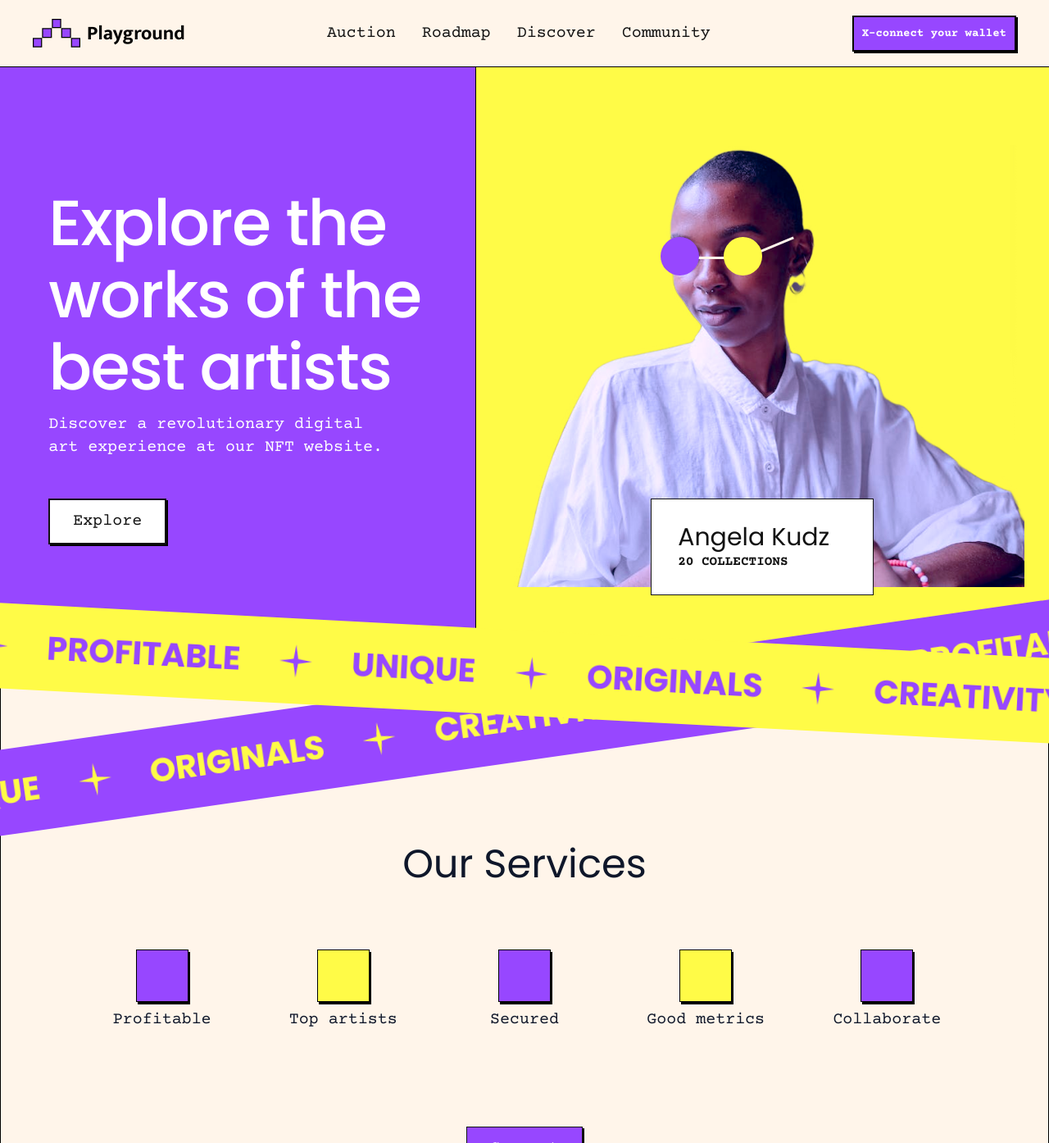
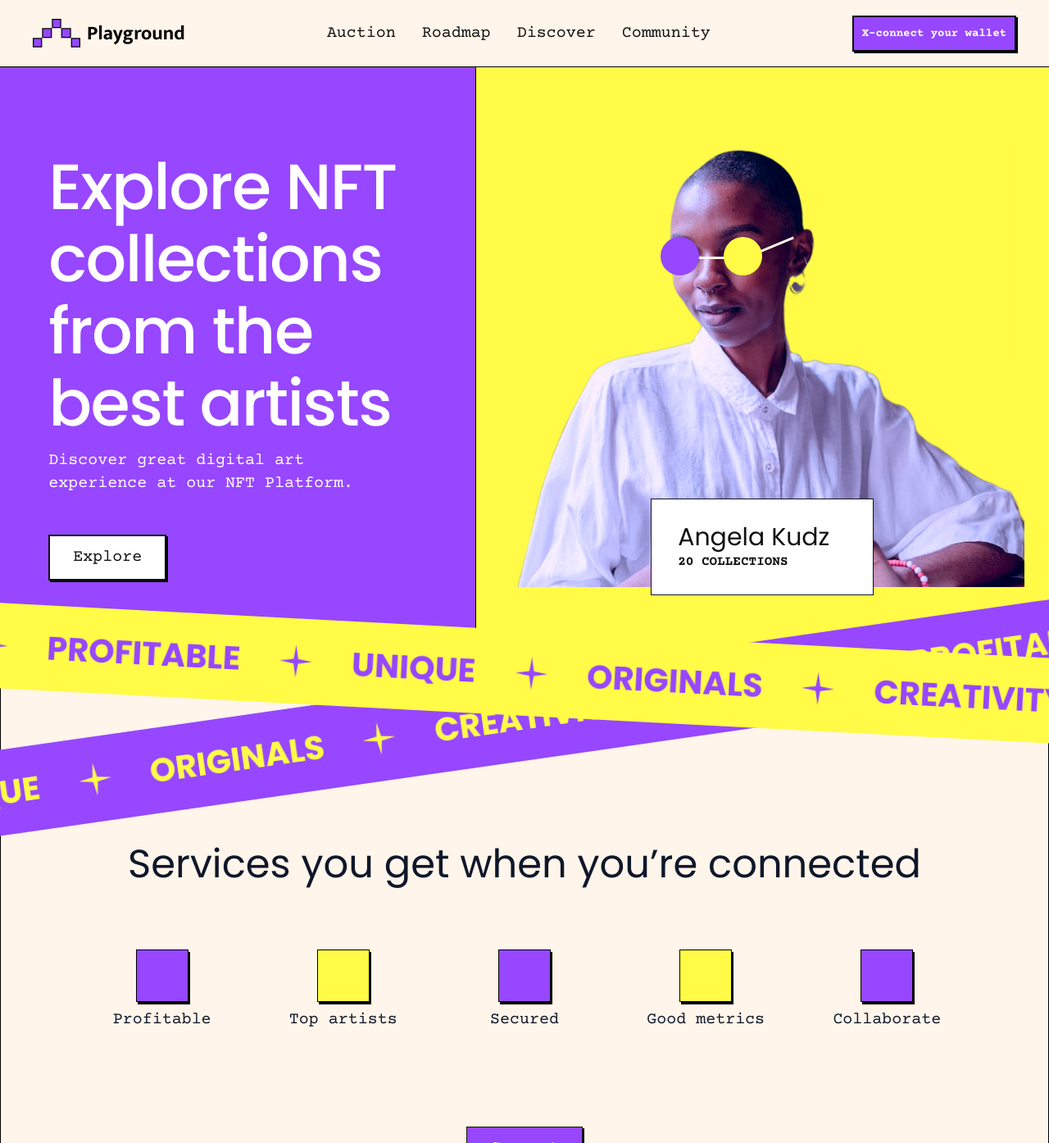
Before and after one commit to codabytez/NFT_Playground, a React (Vite) app: page / in a window 1280 px wide. Shown: the top 1394 px of the page at 82% size. Built offline with nearby package versions, Linux system fonts and the light colour scheme; some icons are missing.

Commit message:
minor ui changes

```diff
--- a/src/components/Hero.tsx
+++ b/src/components/Hero.tsx
@@ -10,11 +10,10 @@
         <div className="inline-flex gap-12 flex-col">
           <div className="inline-flex gap-3 flex-col">
             <h1 className="w-[461px] text-white font-poppins text-[78px] font-medium leading-[88px] tracking-[-1.56px]">
-              Explore the works of the best artists
+              Explore NFT collections from the best artists
             </h1>
             <p className="text-white font-courier text-xl w-[409px]">
-              Discover a revolutionary digital art experience at our NFT
-              website.
+              Discover great digital art experience at our NFT Platform.
             </p>
           </div>
           <div>
--- a/src/components/Services.tsx
+++ b/src/components/Services.tsx
@@ -37,7 +37,7 @@
       </div>
       <div className="flex flex-col items-center gap-20">
         <h2 className="self-stretch text-5xl text-blue-gray-900 font-poppins text-center">
-          Our Services
+          Services you get when you’re connected
         </h2>
         <div className="flex w-[1058px] pb-7 justify-between gap-22">
           <div className="inline-flex flex-col gap-2 h-[108px] max-w-[173.3px] self-stretch  justify-center items-center flex-[1_0_0] ">
```
